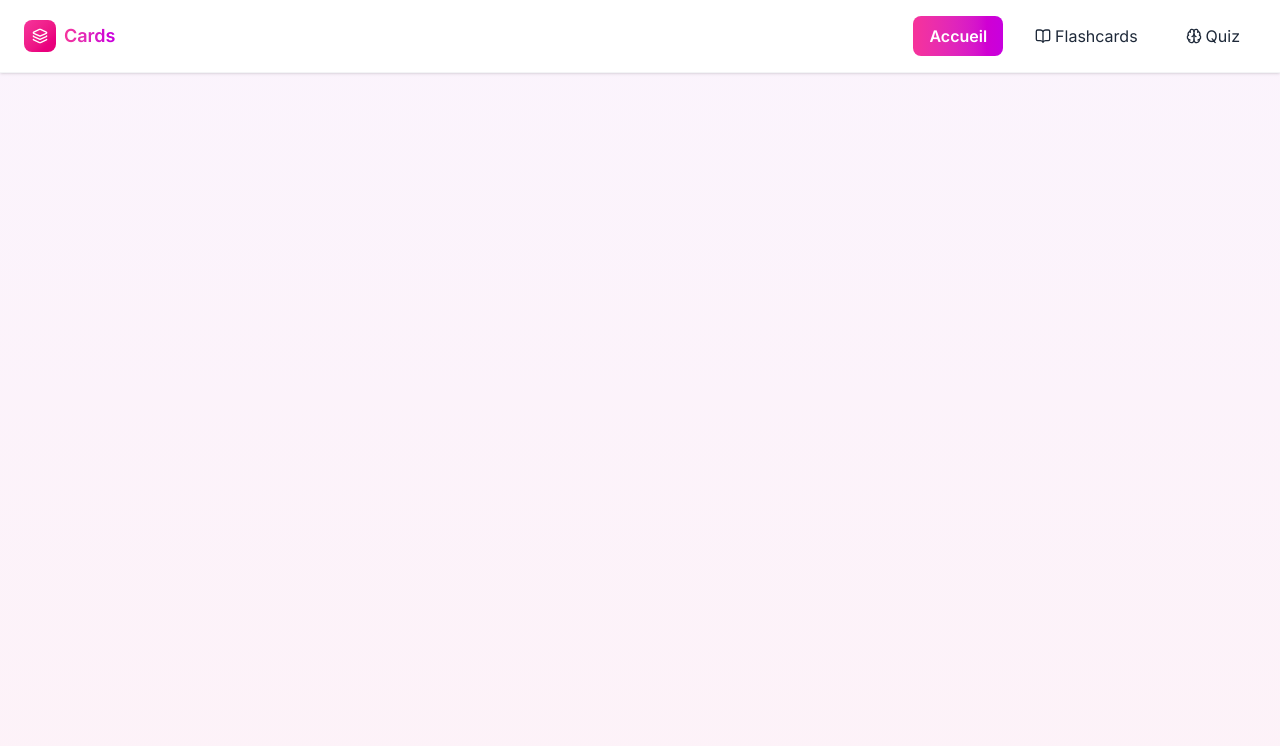
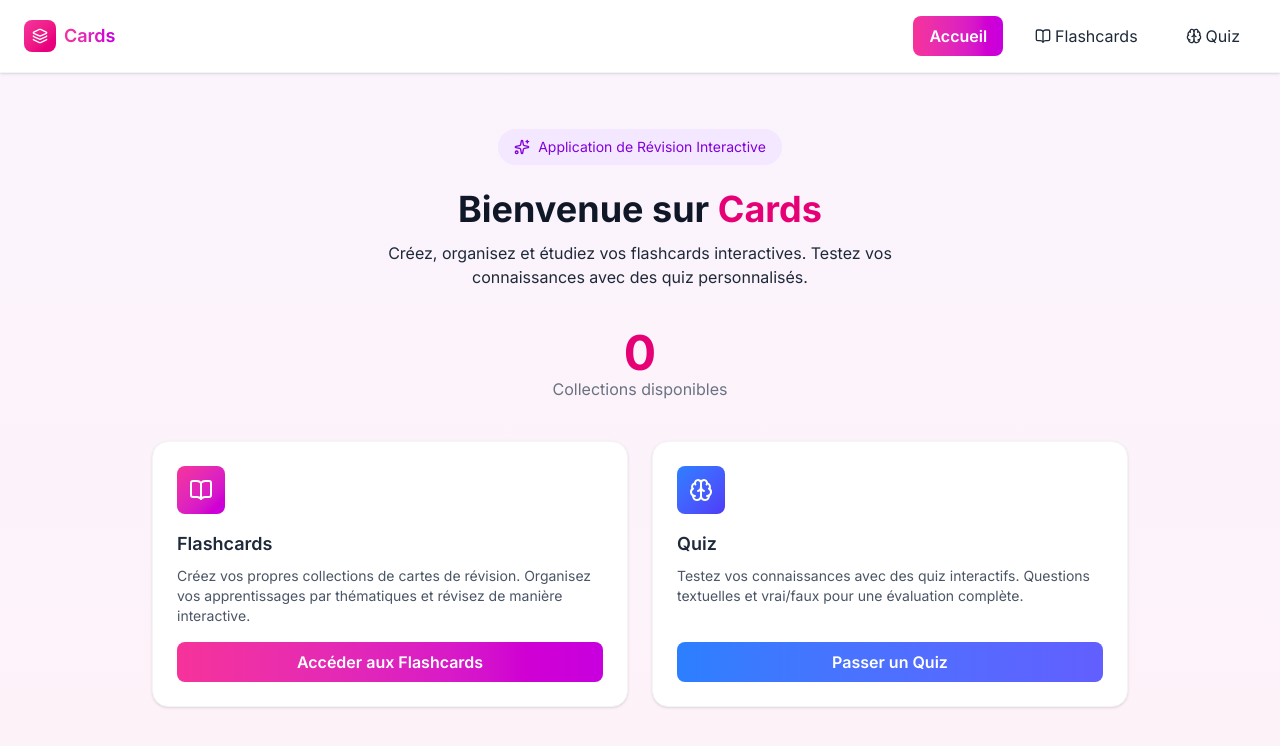
Before and after one commit to yaakoub0tair/Cards----Application-de-R-vision-Interactive, a website: page index.html in a window 1280 px wide. Drawn offline with nearby package versions, Linux system fonts and the light colour scheme.

Commit message:
add home page

```diff
--- a/index.html
+++ b/index.html
@@ -77,6 +77,63 @@
     </nav>
 
 
+    <!--  CONTENU -->
+    <main class="flex-1 max-w-5xl mx-auto text-center px-6 py-14">
+        <!-- Badge -->
+        <div class="inline-flex items-center gap-2 bg-purple-100 text-purple-700 px-4 py-2 rounded-full text-sm font-medium mb-6">
+            <i data-lucide="sparkles" class="w-4 h-4"></i> Application de Révision Interactive
+        </div>
+
+        <!-- Titre -->
+        <h2 class="text-3xl sm:text-4xl font-bold text-gray-900 mb-3">
+            Bienvenue sur <span class="text-pink-600">Cards</span>
+        </h2>
+
+        <p class="text-gray-800 max-w-xl mx-auto">
+            Créez, organisez et étudiez vos flashcards interactives. Testez vos connaissances avec des quiz personnalisés.
+        </p>
+
+        <!-- Nombre Collections -->
+        <div class="text-center mt-10">
+            <span id="collectionsCount" class="text-5xl font-bold text-pink-600">0</span>
+            <p class="text-gray-500">Collections disponibles</p>
+        </div>
+
+        <!--  2 Cartes Principales -->
+        <div class="mt-10 grid sm:grid-cols-2 gap-6">
+            <!-- Flashcards -->
+            <div class="bg-white rounded-2xl shadow-sm border border-gray-100 p-6 flex flex-col items-start text-left hover:shadow-md transition">
+                <div class="bg-gradient-to-br from-pink-500 to-fuchsia-600 text-white p-3 rounded-lg mb-4">
+                    <i data-lucide="book-open" class="w-6 h-6"></i>
+                </div>
+                <h3 class="text-lg font-semibold text-gray-800">Flashcards</h3>
+                <p class="text-gray-600 text-sm mt-2 flex-1">
+                    Créez vos propres collections de cartes de révision. Organisez vos apprentissages par thématiques et révisez de manière interactive.
+                </p>
+                <a href="flashcards.html" class="mt-4 w-full text-center bg-gradient-to-r from-pink-500 to-fuchsia-600 text-white py-2 rounded-lg font-semibold hover:opacity-90">
+          Accéder aux Flashcards
+        </a>
+            </div>
+
+            <!-- Quiz -->
+            <div class="bg-white rounded-2xl shadow-sm border border-gray-100 p-6 flex flex-col items-start text-left hover:shadow-md transition">
+                <div class="bg-gradient-to-br from-blue-500 to-indigo-600 text-white p-3 rounded-lg mb-4">
+                    <i data-lucide="brain" class="w-6 h-6"></i>
+                </div>
+                <h3 class="text-lg font-semibold text-gray-800">Quiz</h3>
+                <p class="text-gray-600 text-sm mt-2 flex-1">
+                    Testez vos connaissances avec des quiz interactifs. Questions textuelles et vrai/faux pour une évaluation complète.
+                </p>
+                <a href="quiz.html" class="mt-4 w-full text-center bg-gradient-to-r from-blue-500 to-indigo-500 text-white py-2 rounded-lg font-semibold hover:opacity-90">
+          Passer un Quiz
+        </a>
+            </div>
+        </div>
+
+
+    </main>
+
+
     <!--  Script JS externe -->
     <script src="js/main.js"></script>
 </body>
```
